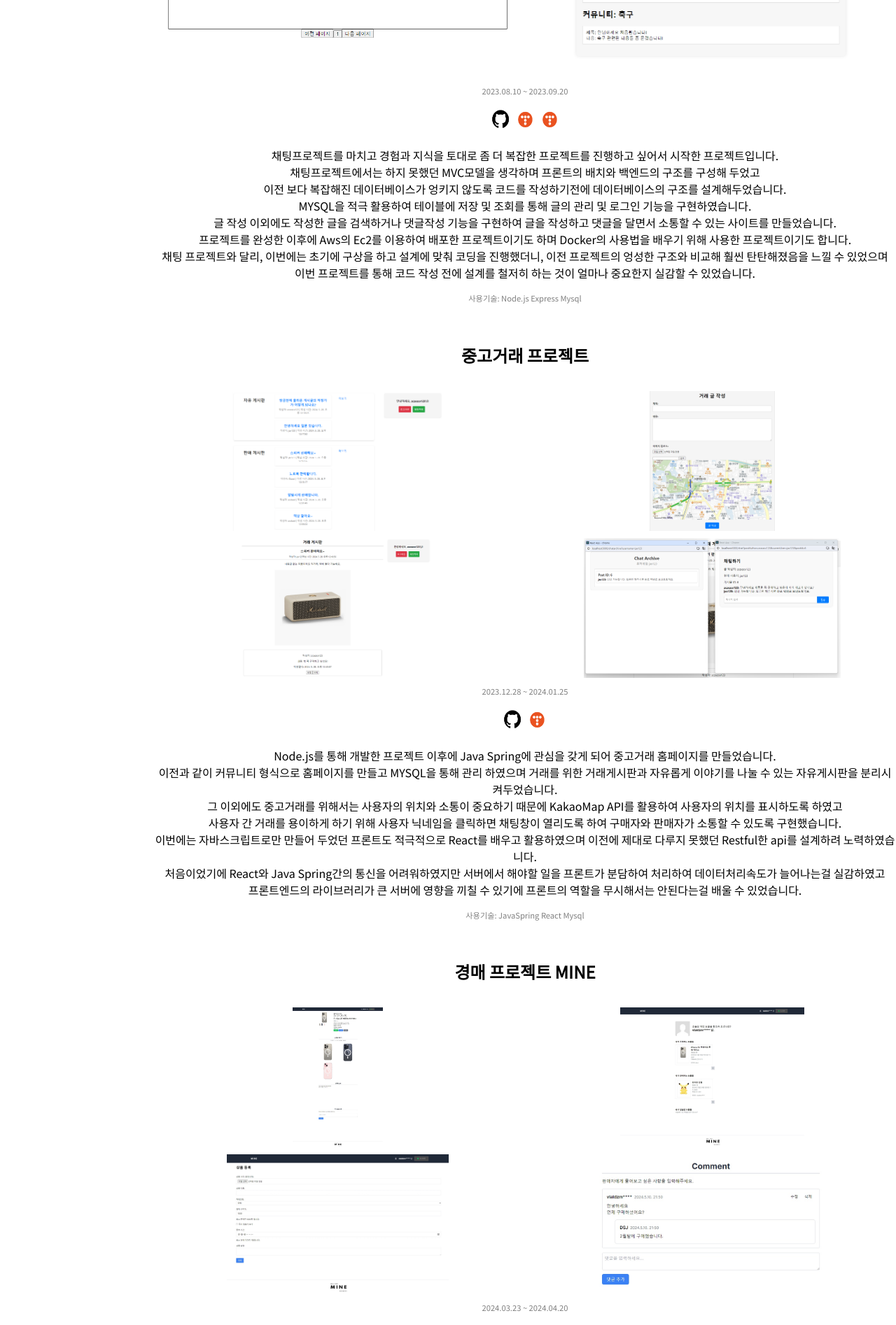
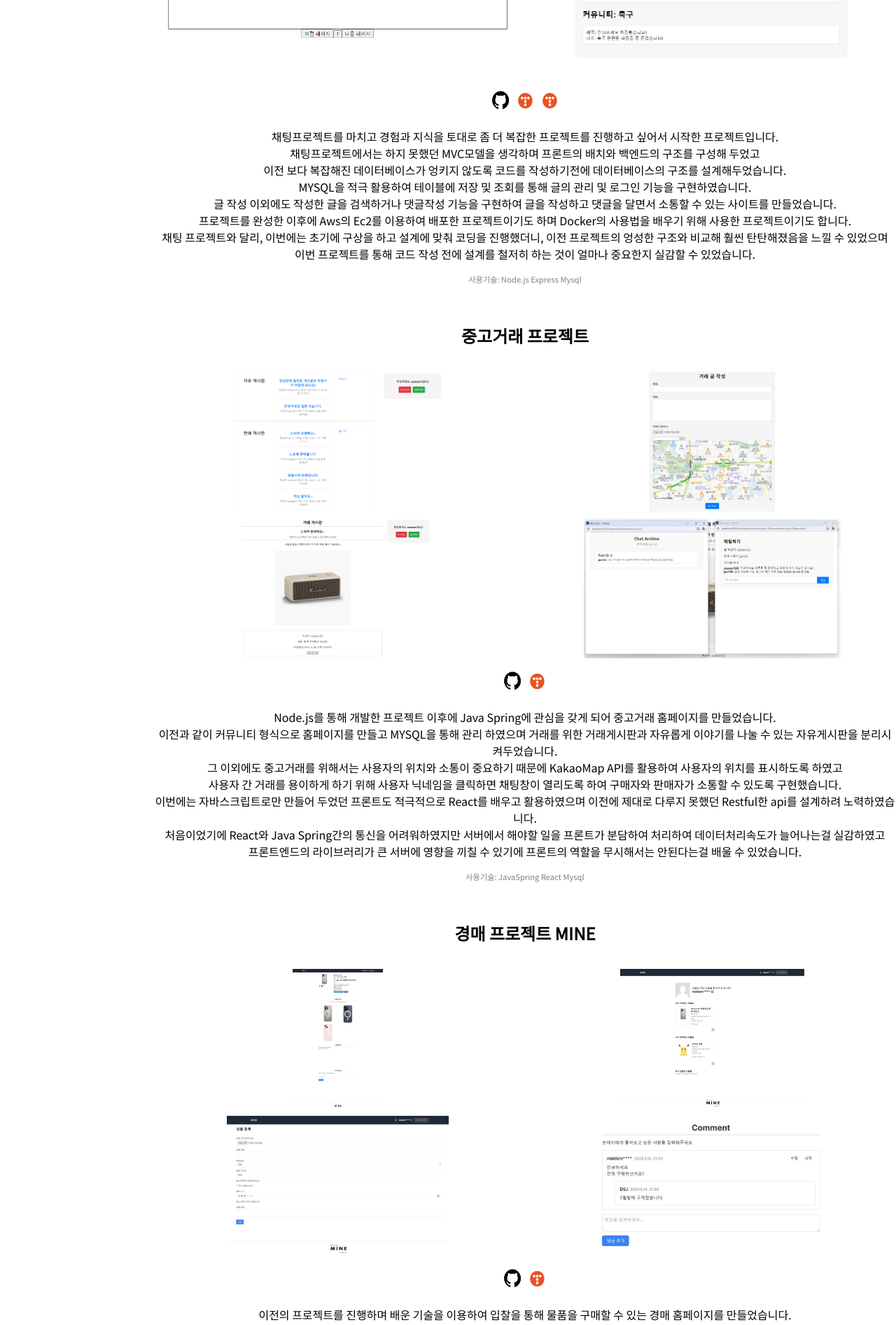
Before and after one commit to Cjxisia/portfolio, a React (Create React App) app: page / in a window 1280 px wide. Shown: the part 2440-4334 px from the top of the page at 70% size. Built offline with nearby package versions, Linux system fonts and the light colour scheme.

Commit message:
portfolio

```diff
--- a/src/Component/MainComponent.js
+++ b/src/Component/MainComponent.js
@@ -180,7 +180,6 @@ function MainComponent() {
             <img src={community3} alt="Community Project" />
             <img src={community4} alt="Community Project" />
           </div>
-          <p style={{fontSize:'0.7rem', color:'gray'}}>2023.08.10 ~ 2023.09.20</p>
           <p>
               <a href="https://github.com/Cjxisia/Community_project" target="_blank" rel="noopener noreferrer">
                 <img src={githubimage} alt="My Github" style={{ width: '35px', height: '35px' }} />
@@ -210,7 +209,6 @@ function MainComponent() {
             <img src={usedmarket3} alt="Used Market 3" />
             <img src={usedmarket4} alt="Used Market 4" />
           </div>
-          <p style={{fontSize:'0.7rem', color:'gray'}}>2023.12.28 ~ 2024.01.25</p>
           <p>
               <a href="https://github.com/Cjxisia/usedmarket" target="_blank" rel="noopener noreferrer">
                 <img src={githubimage} alt="My Github" style={{ width: '35px', height: '35px' }} />
@@ -236,7 +234,6 @@ function MainComponent() {
             <img src={mine3} alt="Mine Project" />
             <img src={mine4} alt="Mine Project" />
           </div>
-          <p style={{fontSize:'0.7rem', color:'gray'}}>2024.03.23 ~ 2024.04.20</p>
           <p>
               <a href="https://github.com/team-mine" target="_blank" rel="noopener noreferrer">
                 <img src={githubimage} alt="My Github" style={{ width: '35px', height: '35px' }} />
@@ -263,7 +260,6 @@ function MainComponent() {
             <img src={yeogi3} alt="Yeogi Project" />
             <img src={yeogi4} alt="Yeogi Project" />
           </div>
-          <p style={{fontSize:'0.7rem', color:'gray'}}>2024.06.23 ~ 2024.08.19</p>
           <p>
               <a href="https://github.com/GajaYeogi" target="_blank" rel="noopener noreferrer">
                 <img src={githubimage} alt="My Github" style={{ width: '35px', height: '35px' }} />
```
